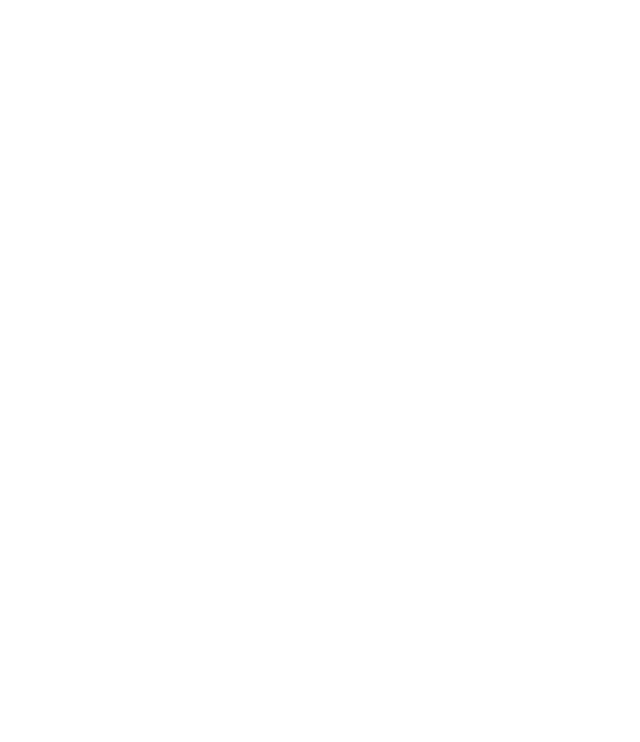
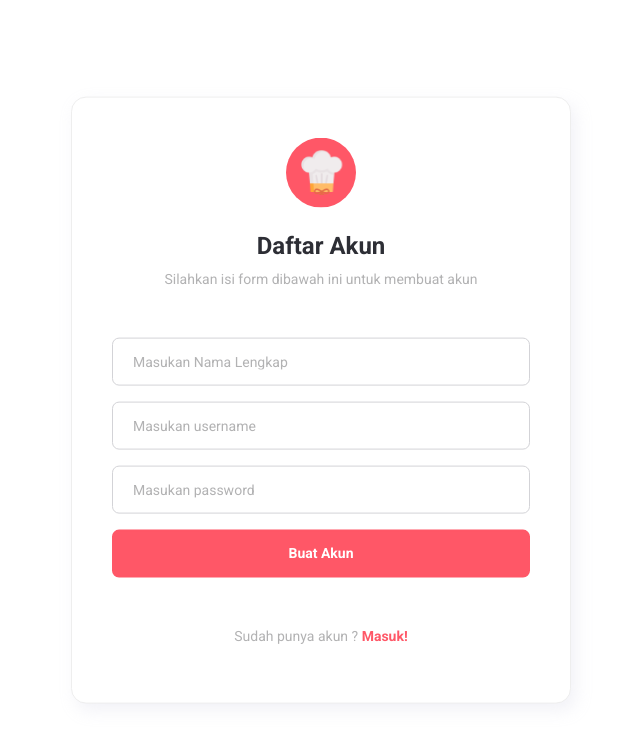
Before and after one commit to morphiezy/mini-project-resepku, a React (Create React App) app: page /register in a window 1280 px wide. Before the commit this address had no page. Shown: the top 742 px of the page, without its empty margins (319-959 px from the left). Built offline with nearby package versions, Linux system fonts and the light colour scheme.

Commit message:
Added Module : Register

```diff
--- a/src/App.js
+++ b/src/App.js
@@ -6,6 +6,7 @@
 
 
 const Login = lazy(()=> import('./pages/Login'))
+const Register = lazy(()=> import('./pages/Register'))
 
 
 const App = () => {
@@ -19,6 +20,7 @@
           element={ <ProtectedRoute isAllowed={isAunthenticated}/> }
         >
           <Route path='/login' element={<Login/>}/>
+          <Route path='/register' element={<Register/>}/>
         </Route>
       </Routes>
     </div>
--- /dev/null
+++ b/src/pages/Register/index.jsx
@@ -0,0 +1,81 @@
+import { useState } from 'react';
+
+import CardForm from '../../components/Card/CardForm'
+import Form from '../../components/Form';
+import Loading from '../../components/Loading'
+
+import { inputs } from './inputs';
+import { REGISTER_USER, FIND_BY_USERNAME } from '../../GraphQL/User/queries';
+import { useLazyQuery, useMutation } from '@apollo/client';
+
+import Swal from 'sweetalert2';
+import withReactContent from 'sweetalert2-react-content';
+
+import { useNavigate } from 'react-router-dom';
+
+
+
+const Register = () => {
+
+  const [findByUsername] = useLazyQuery(FIND_BY_USERNAME)
+
+  const [register] = useMutation(REGISTER_USER ,
+    {
+      onCompleted : ()=> registerComplete() ,
+    }
+  );
+
+
+  const [loading,setLoading] = useState(false)
+
+  const navigate = useNavigate()
+  const MySwal = withReactContent(Swal);
+
+
+
+  const handleRegister = async (formData, setError) => {
+    setLoading(true)
+    const response = await findByUsername({variables : { username : formData.username}})
+    const username = response?.data?.user[0]?.username;
+
+    if(username === formData.username){
+      setLoading(false);
+      return setError('username', {type:'custom' , message: "Username sudah digunakan"})
+    }
+    else return register({ variables : { objects : formData}})
+  }
+
+  const registerComplete = () => {
+    setLoading(false)
+    MySwal.fire({
+      icon:"success",
+      title: <h2 className='fs-3'>Pendaftaran Berhasil</h2>,
+      html:<p className='fs-6 lh-lg'>Silahkan login dengan menggunakan akun yang telah didaftarkan</p>,
+      confirmButtonText:"Login",
+      allowOutsideClick:false
+    })
+    .then(isConfirmed => isConfirmed ? navigate('/login') : false)
+  }
+
+  return (
+    <>
+      { loading ? <Loading/> : false }
+
+      <CardForm
+        title="Daftar Akun"
+        subtitle="Silahkan isi form dibawah ini untuk membuat akun"
+      >
+        <Form
+          onSubmit={handleRegister}
+          inputs={inputs}
+          buttonName="Buat Akun"
+          suggest_text="Sudah punya akun ?"
+          action_text="Masuk!"
+          switchTo="/login"
+        />
+      </CardForm>
+    </>
+  );
+};
+
+export default Register;
--- /dev/null
+++ b/src/pages/Register/inputs.js
@@ -0,0 +1,63 @@
+const inputs = [
+  {
+    id: "1",
+    type: "text",
+    name: "fullname",
+    placeholder: "Masukan Nama Lengkap",
+    config: {
+      required: "Nama Lengkap Tidak Boleh Kosong",
+      pattern: {
+        value: /[a-zA-Z'-'\s]+/,
+        message: "Format nama lengkap tidak sesuai",
+      },
+    },
+  },
+  {
+    id: "2",
+    type: "text",
+    name: "username",
+    placeholder: "Masukan username",
+    config: {
+      required: "Username Tidak Boleh Kosong",
+      minLength: {
+        value: 6,
+        message: "Minimal 6 karakter",
+      },
+      maxLength: {
+        value: 12,
+        message: "Maksimal 12 karakter",
+      },
+      pattern: {
+        value: /^[a-zA-Z0-9]([-](?![-])|[a-zA-Z0-9]){4,10}[a-zA-Z0-9]$/,
+        message: 'Username hanya boleh mengandung huruf angka dan "_"',
+      },
+      validate : {
+
+      }
+    },
+  },
+  {
+    id: "3",
+    type: "password",
+    name: "password",
+    placeholder: "Masukan password",
+    config: {
+      required: "Password tidak boleh kosong",
+      minLength: {
+        value: 8,
+        message: "Minimal 8 karakter",
+      },
+      maxLength: {
+        value: 12,
+        message: "Maksimal 12 karakter",
+      },
+      pattern: {
+        value: /(?=.{8,12})/,
+        message: "Min 8 ,Max 12 Karakter",
+      },
+    },
+  },
+];
+
+
+export { inputs }
```
